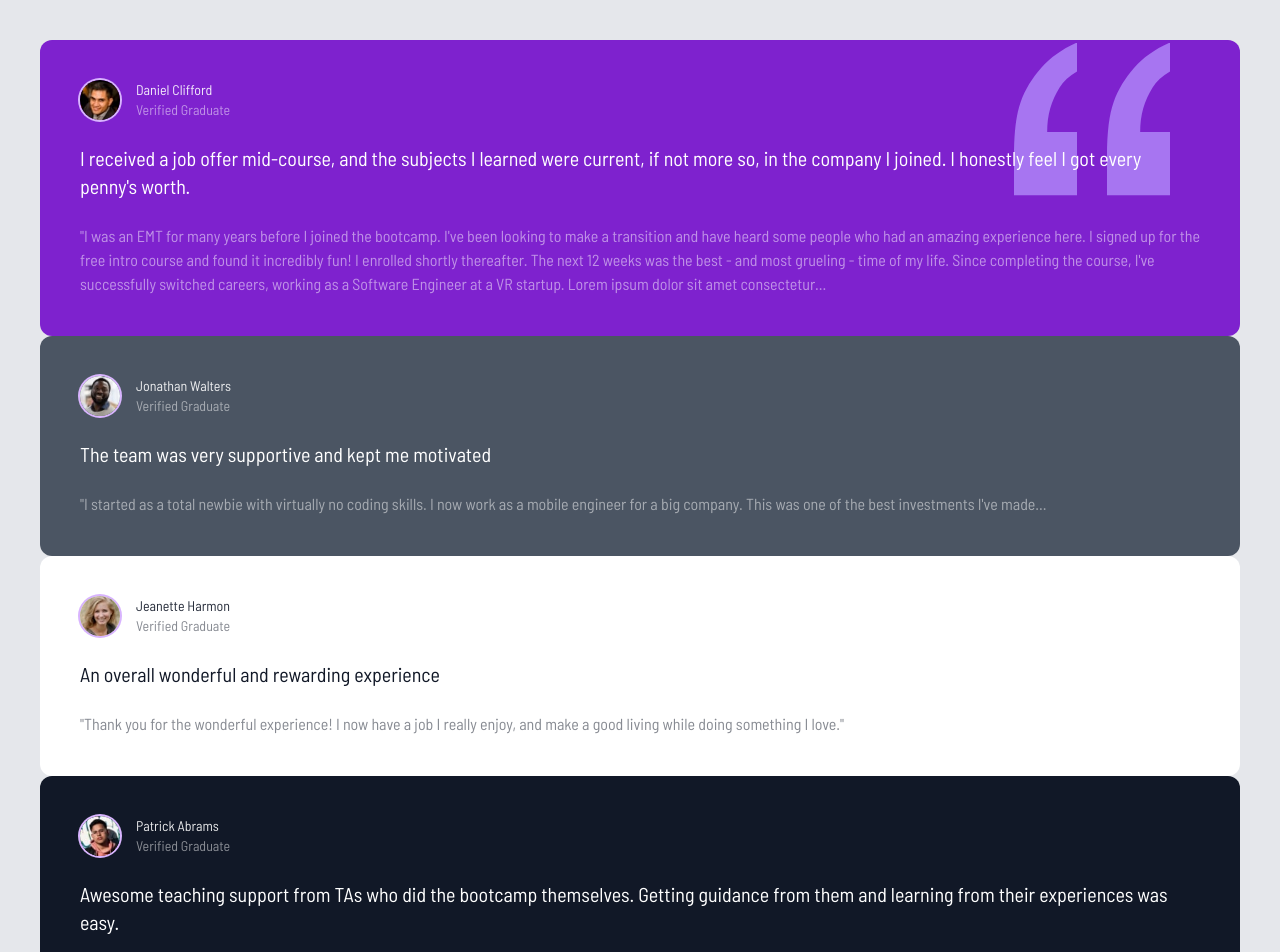
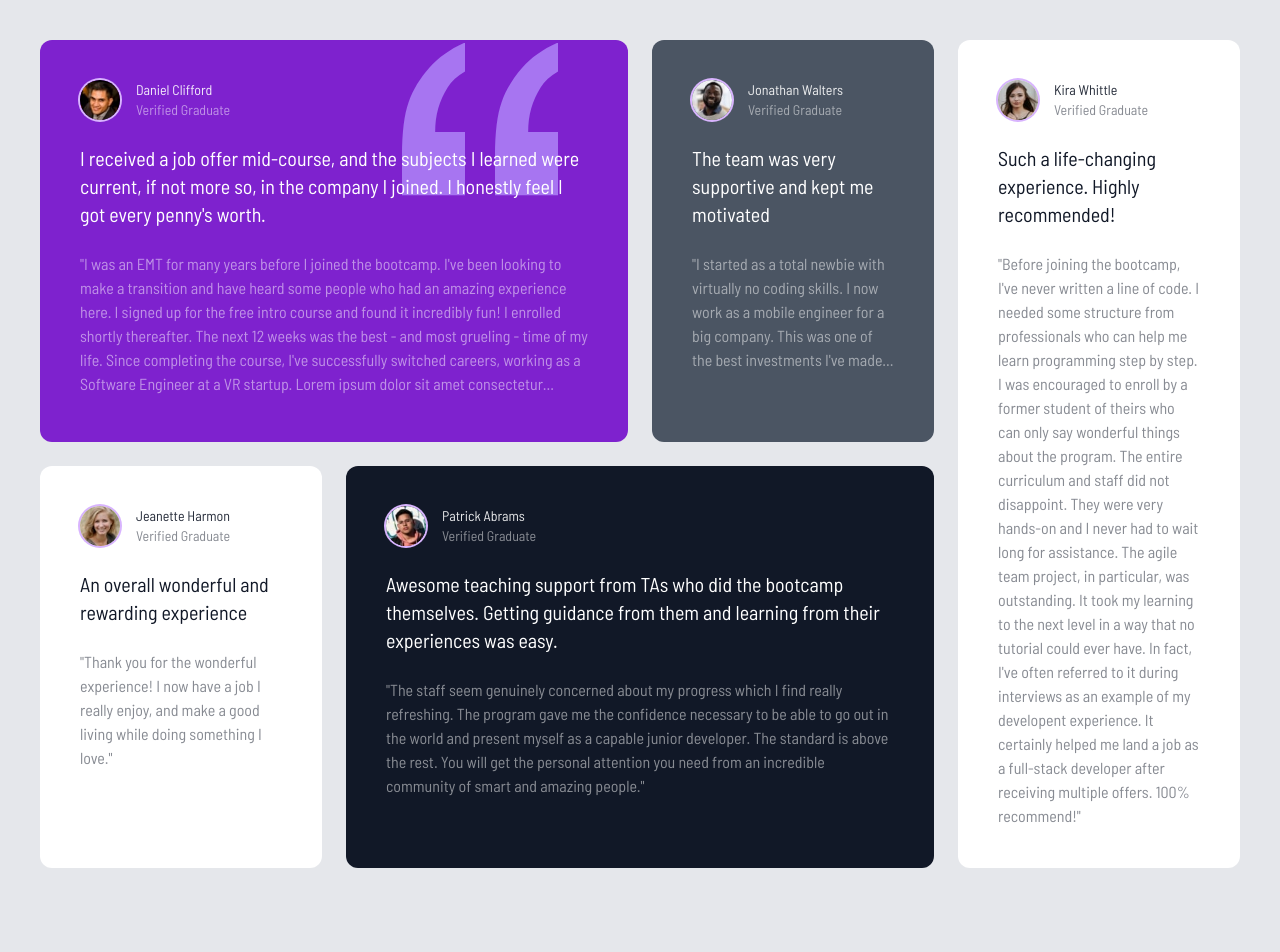
Before and after one commit to fisheeesh/tailwind_training, a website: page testimonial-grid/index.html in a window 1280 px wide. Shown: the top 952 px of the page. After the commit the page ends 908 px from the top, so only its background shows below. Drawn offline with Linux system fonts and the light colour scheme.

Commit message:
testimonial - applying grid classes to boxes

```diff
--- a/testimonial-grid/index.html
+++ b/testimonial-grid/index.html
@@ -16,9 +16,9 @@
     <!-- Global Container -->
     <div class="container p-2 mx-auto max-w-7xl md:p-10">
         <!-- Grid Container -->
-        <div class="text-white">
+        <div class="grid grid-cols-1 gap-6 text-white md:grid-cols-4 md:grid-rows-2">
             <!-- Box - 1 -->
-            <div class="relative p-10 bg-purple-700 rounded-xl">
+            <div class="relative p-10 bg-purple-700 rounded-xl md:col-span-2">
                 <!-- Quote Image -->
                 <img src="images/bg-pattern-quotation.svg"
                     class="absolute scale-125 top-3 right-10 md:top-7 md:right-24 md:scale-150" alt="">
@@ -48,7 +48,7 @@
                 </p>
 
             </div>
-            <!-- Box - 2  -->
+            <!-- Box - 2 -->
             <div class="p-10 bg-gray-600 rounded-xl">
 
                 <!-- Box Header -->
@@ -72,8 +72,8 @@
                 </p>
             </div>
 
-            <!-- Box - 3  -->
-            <div class="hidden p-10 text-gray-900 bg-white rounded-xl">
+            <!-- Box - 3 -->
+            <div class="hidden p-10 text-gray-900 bg-white md:block rounded-xl md:row-span-2">
 
                 <!-- Box Header -->
                 <div class="flex space-x-4">
@@ -126,8 +126,8 @@
                 </p>
             </div>
 
-            <!-- Box - 5  -->
-            <div class="p-10 bg-gray-900 rounded-xl">
+            <!-- Box - 5 -->
+            <div class="p-10 bg-gray-900 rounded-xl md:col-span-2">
 
                 <!-- Box Header -->
                 <div class="flex space-x-4">
@@ -153,8 +153,8 @@
                 </p>
             </div>
 
-            <!-- Box - 6  -->
-            <div class="p-10 text-gray-900 bg-white rounded-xl">
+            <!-- Box - 6 -->
+            <div class="p-10 text-gray-900 bg-white md:hidden rounded-xl">
 
                 <!-- Box Header -->
                 <div class="flex space-x-4">
```
Also changed, not shown: testimonial-grid/css/style.css.
